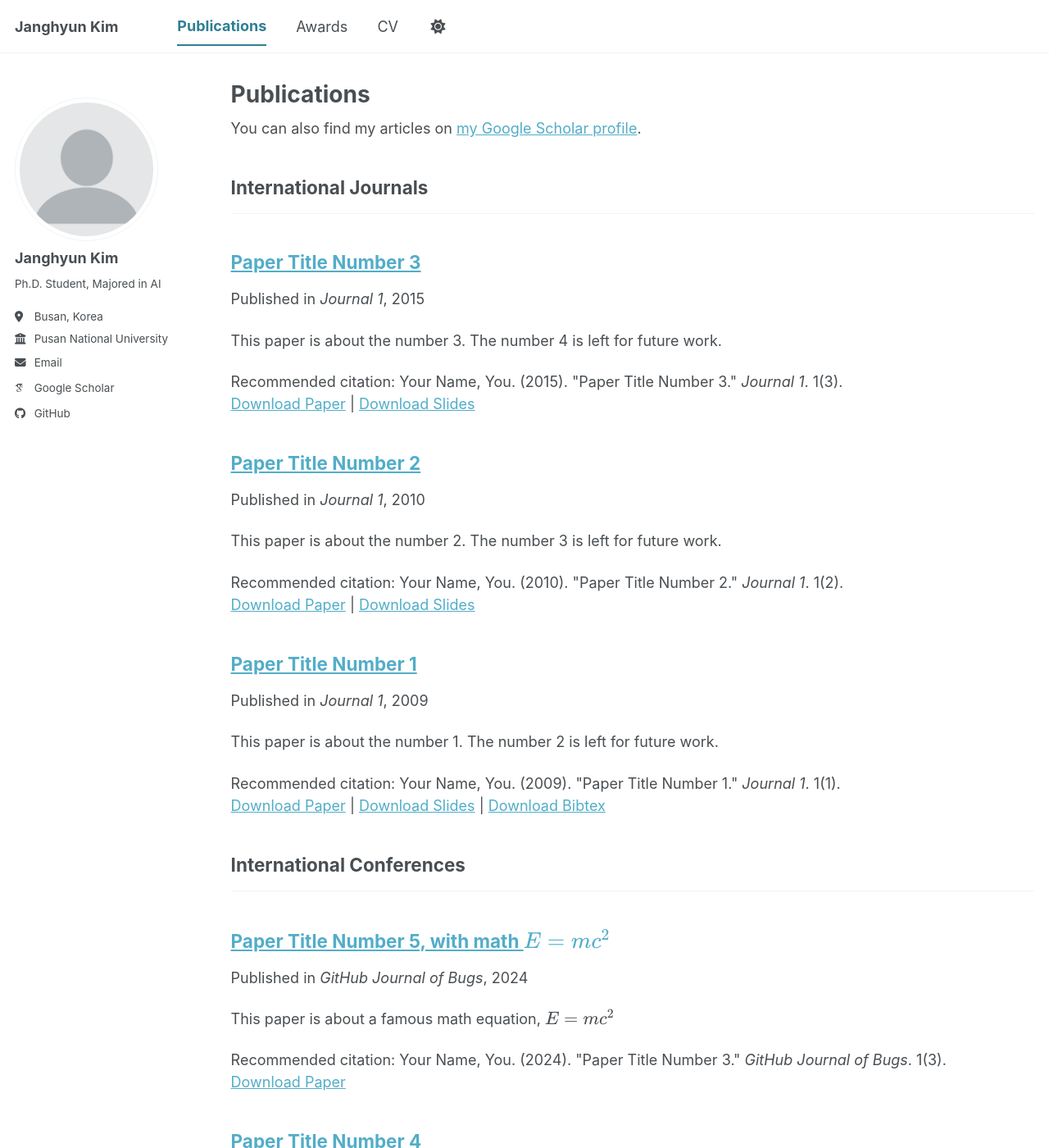
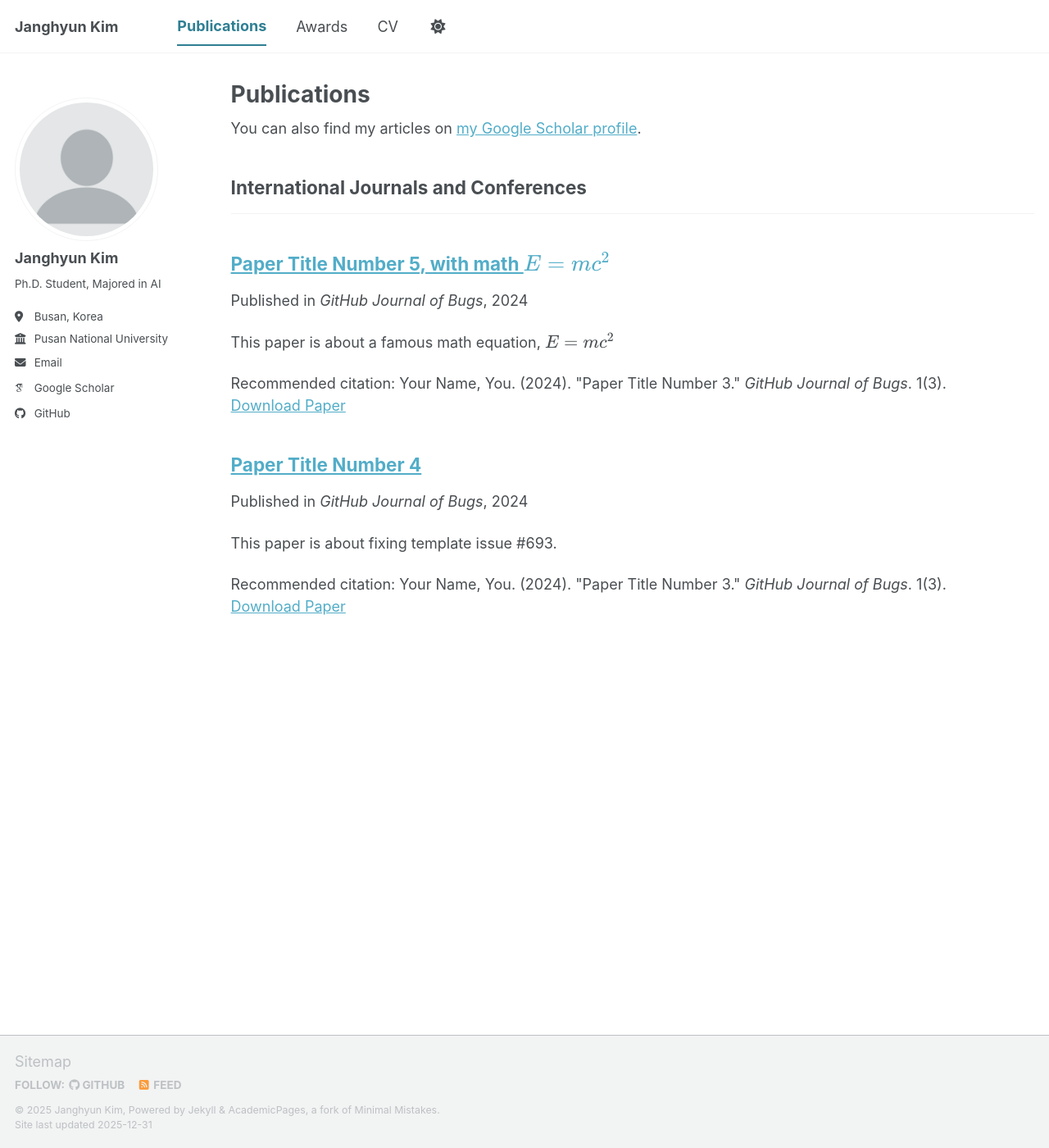
Before and after one commit to Janghyun41/Janghyun41.github.io, a Jekyll site: the page built from _pages/publications.html, in a window 1280 px wide and 1400 px high. Shown: the whole window at 82% size. Built offline with Jekyll 4.4.1, drawn with Linux system fonts in a browser that asks for light colours; some web fonts are replaced; a script bundle is joined from its source files by our own code; library files that are not in the unit come from our copies.

Commit message:
Update _config.yml

```diff
--- a/_config.yml
+++ b/_config.yml
@@ -86,10 +86,10 @@ author:
 publication_category:
   books:
     title: 'Books'
-  manuscripts:
-    title: 'International Journals'
+  #manuscripts:
+  #  title: 'International Journals'
   conferences:
-    title: 'International Conferences'
+    title: 'International Journals and Conferences'
 
 # Site Settings
 teaser                   :  # filename of teaser fallback teaser image placed in /images/ for social media previews
```
